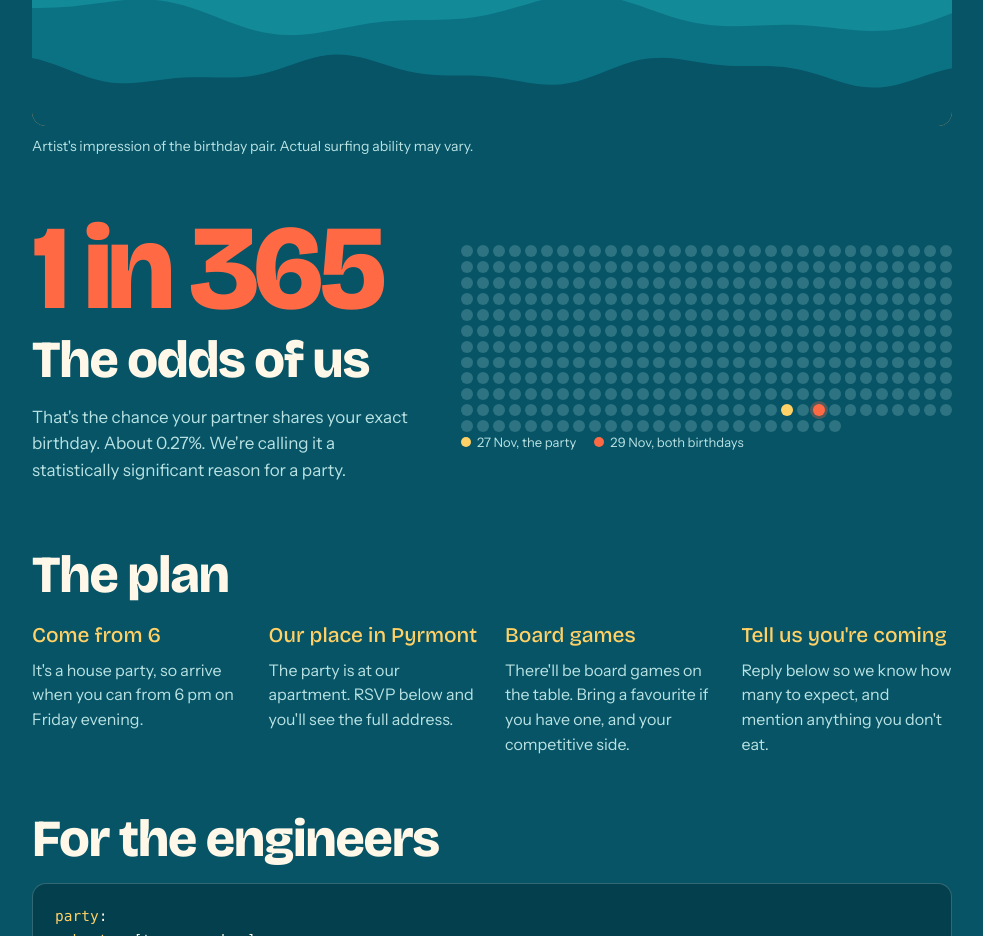
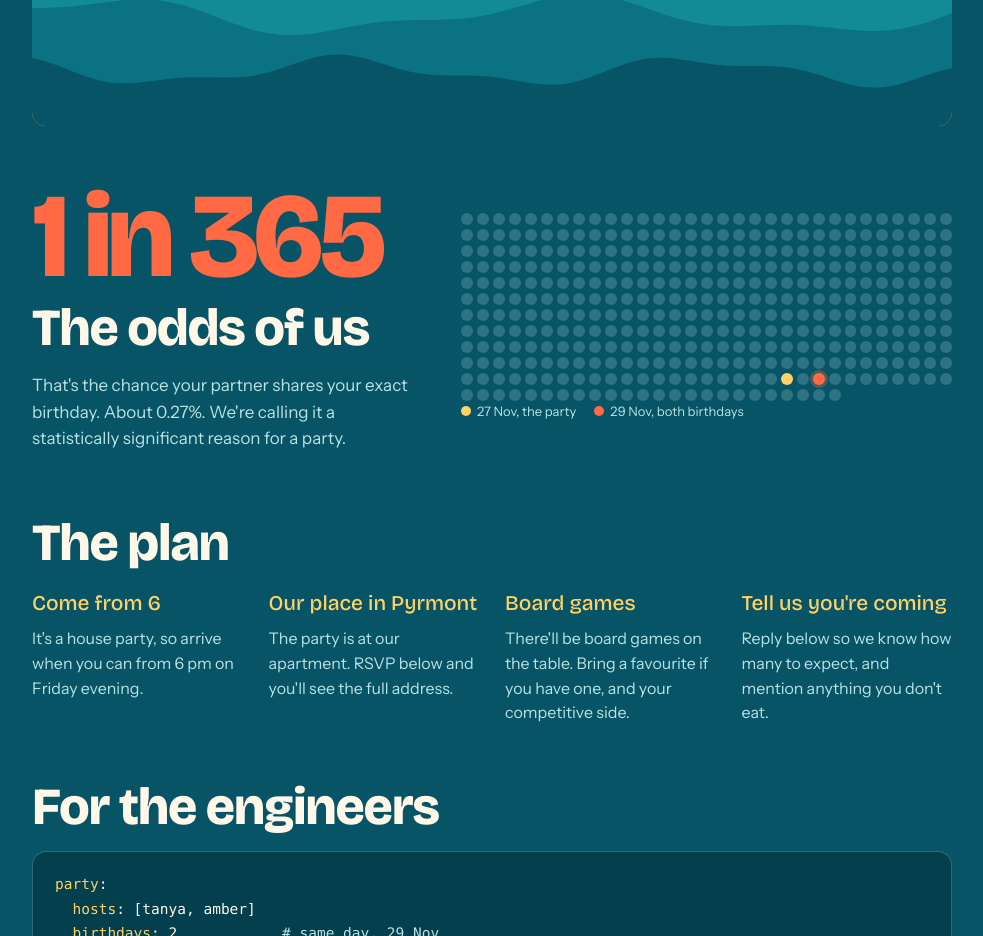
Before and after one commit to coderkhaleesi/double-birthday, a plain HTML site: page index.html in a window 1280 px wide. Shown: the part 1823-2759 px from the top of the page, without its empty margins (148-1131 px from the left). Drawn offline with nearby package versions, Linux system fonts and the light colour scheme; animation ran at ten frames a second.

Commit message:
Remove surf scene caption
Co-Authored-By: Claude Fable 5.2 <noreply@anthropic.com>
Claude-Session: https://claude.ai/code/session_014mdjZR8DkL4sqSa26HbA3u

```diff
--- a/index.html
+++ b/index.html
@@ -228,7 +228,6 @@ footer strong { color: var(--paper); }
     <h2 id="surf-h">Meanwhile, at the beach</h2>
     <figure class="surf">
       <canvas id="surf" role="img" aria-label="Animated illustration of two cartoon surfers, labelled Tanya and Amber, riding a wave at sunset"></canvas>
-      <figcaption>Artist's impression of the birthday pair. Actual surfing ability may vary.</figcaption>
     </figure>
   </section>
 
```
